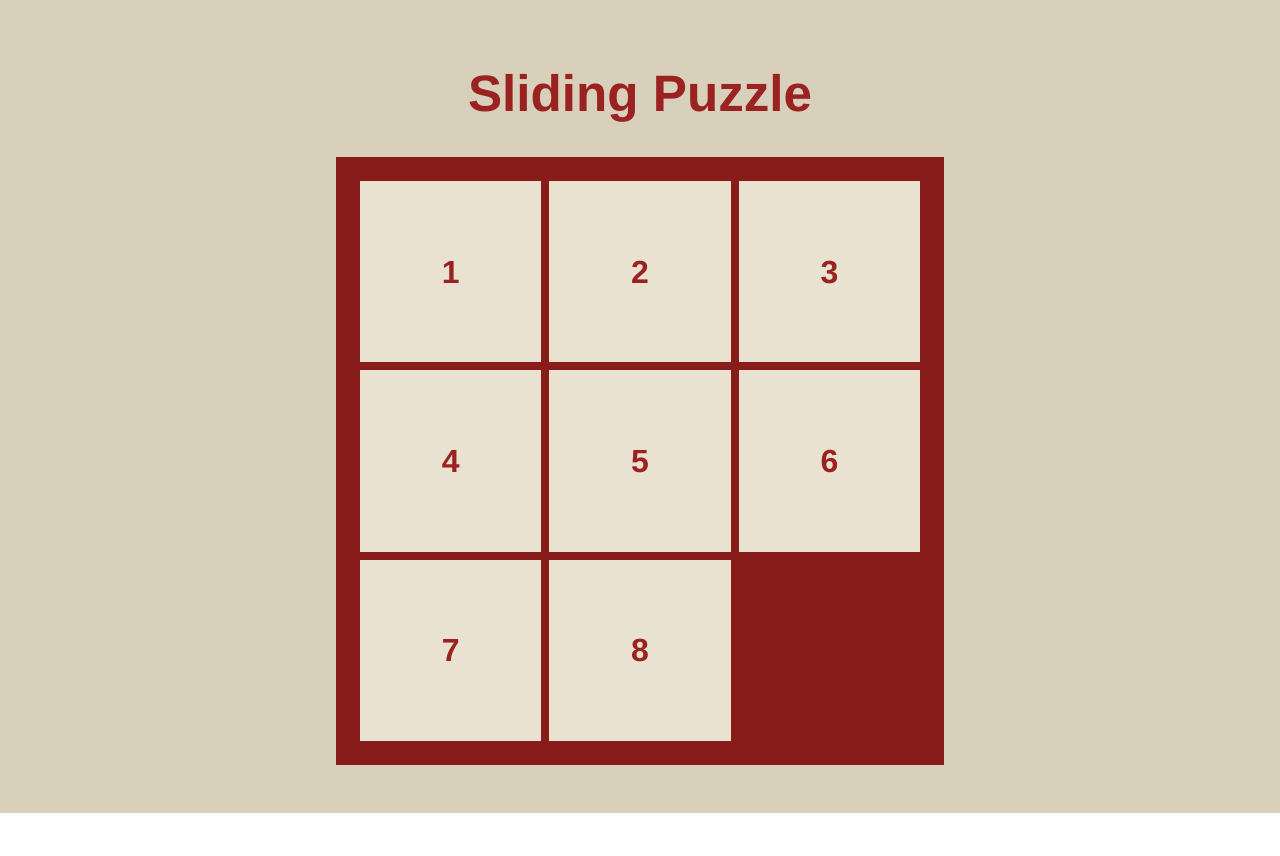
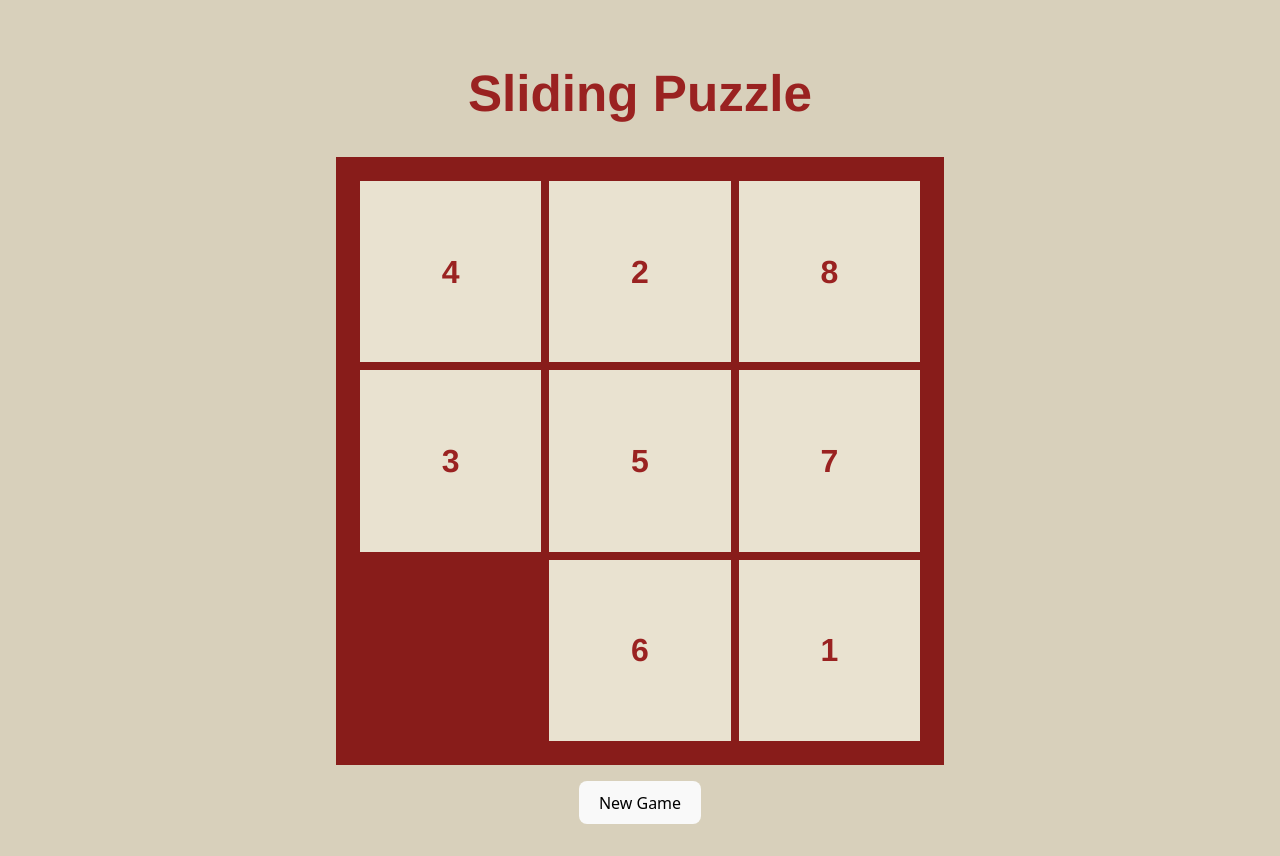
Before and after one commit to marcia-gmarques/sliding-puzzle, a React (Vite) app: page / in a window 1280 px wide. Before the commit the page ends 813 px from the top, so only its background shows below. Built offline with nearby package versions, Linux system fonts and the light colour scheme.

Commit message:
shuffle tiles function

```diff
--- a/src/App.tsx
+++ b/src/App.tsx
@@ -1,10 +1,8 @@
+import { useState } from 'react';
 import './App.css'
-import React from "react";
 import Board from "./components/Board";
 
 function App() {
-
-
 
   return (
     <>
--- a/src/components/Board.tsx
+++ b/src/components/Board.tsx
@@ -1,6 +1,7 @@
-import { useState } from "react";
+import { useEffect, useState } from "react";
 import '../styles/Board.css';
 import { type BoardType } from '../utils/types.tsx';
+import { shuffleTiles } from '../utils/puzzle.tsx';
 
 export default function Board() {
 
@@ -11,18 +12,32 @@ export default function Board() {
         index: index
     }));
 
+    //state to hold the board, completed status and move count
+    const [board, setBoard] = useState<BoardType>(initialTiles);
+    const [completed, setCompleted] = useState<boolean>(false);
+    const [moves, setMoves] = useState<number>(0);
+
+
     //console.log(initialTiles);
 
-    //state to hold the tiles
-    const [tiles, setTiles] = useState<BoardType>(initialTiles);
+    //shuffle board on initial render
+    useEffect(() => {
+        setBoard(shuffleTiles(board));
+    }, []);
+
 
   return (
+    <div>
     <div className="board">
-      {tiles.map((tile) => (
-        <div key={tile.index} className={`tile ${tile.value === 0 ? 'empty' : ''}`}>
+      {board.map((tile) => (
+        <div key={tile.index} className={`tile ${tile.value === 0 ? 'empty' : ''}`} onClick={() => {}}>
           {tile.value !== 0 ? tile.value : ''}
         </div>
       ))}
+
     </div>
+        <button onClick={() => setBoard(shuffleTiles(board))}>New Game</button>
+    </div>
+
   );
 }
--- /dev/null
+++ b/src/utils/puzzle.tsx
@@ -0,0 +1,75 @@
+//shuffle tiles, is the puzzle solvable logic and move tile logic
+import { type BoardType } from './types.tsx';
+
+
+//function to shuffle the tiles
+//returns a new array of tiles shuffled
+export function shuffleTiles(tiles: BoardType): BoardType {
+    const shuffledTiles = [...tiles];
+
+    //do has the shuffle logic, and reshuffle if not solvable or already solved
+    do {
+        //shuffle the tiles
+        for (let i = shuffledTiles.length - 1; i > 0; i--) {
+            const j = Math.floor(Math.random() * (i + 1));
+            [shuffledTiles[i], shuffledTiles[j]] = [shuffledTiles[j], shuffledTiles[i]];
+        }
+    } while (!isSolvable(shuffledTiles) || isSolved(shuffledTiles));
+
+    return shuffledTiles;
+}
+
+
+
+//function to check if the puzzle is solvable
+//a puzzle is solvable if the number of inversions is even - an inversion is when a higher numbered tile precedes a lower numbered tile, and the empty tile is ignored
+//returns true if solvable, false otherwise
+export function isSolvable(tiles: BoardType): boolean {
+
+    //remove the empty tile since it doesn't count for inversions
+    const tileValues = tiles.map(tile => tile.value).filter(value => value !== 0);
+    let inversions = 0;
+
+    //compare each tile with all tiles that come after it
+    for (let i = 0; i < tileValues.length; i++) {
+        for (let j = i + 1; j < tileValues.length; j++) {
+            //if a higher number comes before a lower number, count it as an inversion
+            if (tileValues[i] > tileValues[j]) inversions++;
+        }
+    }
+
+    //if inversions is even the puzzle is solvable
+    return inversions % 2 === 0;
+}
+
+
+
+//function to check if the puzzle is solved
+export function isSolved(tiles: BoardType): boolean {
+
+    for (let i = 0; i < tiles.length - 1; i++) { //ignore the last tile which is the empty tile
+        //if any tile is not in its correct position (value different from index + 1) return false
+        if (tiles[i].value !== i + 1){
+            return false;
+        } ;
+    }
+    console.log("Puzzle is solved");
+    //if all tiles are in their correct position return true
+    return true;
+}
+
+
+
+//function to check if a tile can be moved (if it is adjacent to the empty tile)
+export function getValidMoves(emptyTileIndex: number): number[] {
+    const validMoves: number[] = [];
+    const row = Math.floor(emptyTileIndex / 3); //check which row the empty tile is in, 0 if in the first row, 1 if in the second row, 2 if in the third row
+    const col = emptyTileIndex % 3; //check which column the empty tile is in, if col is 0 (remainer of division is 0) its in the first column, if col is 1 its in the second column, if col is 2 its in the third column
+
+    //check if the empty tile can move up, down, left or right
+    if (row > 0) validMoves.push(emptyTileIndex - 3); //up
+    if (row < 2) validMoves.push(emptyTileIndex + 3); //down
+    if (col > 0) validMoves.push(emptyTileIndex - 1); //left
+    if (col < 2) validMoves.push(emptyTileIndex + 1); //right
+    return validMoves;
+}
```
Also changed, not shown: src/components/MoveCounter.tsx (added), src/components/Winner.tsx (added).
